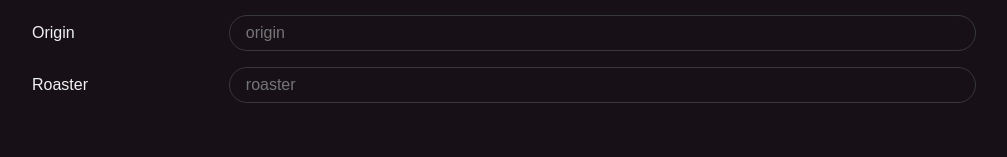
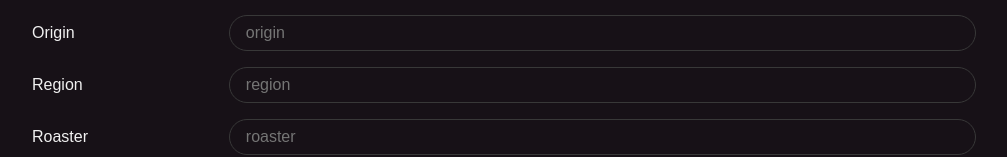
Before and after one commit to pipan/coffee-jurnal, a Vue app: page /create in a window 1280 px wide. Shown: the part 276-433 px from the top of the page, without its empty margins (136-1143 px from the left). Built offline with nearby package versions, Linux system fonts and the light colour scheme.

Commit message:
add region

```diff
--- a/src/components/CoffeeDetailForm.vue
+++ b/src/components/CoffeeDetailForm.vue
@@ -23,6 +23,13 @@
                 :options="coffeeOriginOptions"
                 :value="coffeeOrigin"
                 @change="coffeeOriginValue = $event"></InputReference>
+            <InlineInput label="Region">
+                <input class="input-simple" :class="{'input-simple--active': coffeeRegion}" type="text"
+                    autocomplete="off"
+                    :value="coffeeRegion"
+                    placeholder="region"
+                    @input="coffeeRegionValue = $event.target.value" />
+            </InlineInput>
             <InputReference inputId="coffee-roaster"
                 label="Roaster"
                 placeholder="roaster"
@@ -58,6 +65,7 @@ export default {
             coffeeTypeValue: undefined,
             coffeePlaceValue: undefined,
             coffeeOriginValue: undefined,
+            coffeeRegionValue: undefined,
             coffeeRoasterValue: undefined,
             coffeeRoastIntensityValue: undefined,
             coffeeProcessingValue: undefined
@@ -81,6 +89,12 @@ export default {
                 return this.coffeeOriginValue
             }
             return this.item.coffeeOrigin || ''
+        },
+        coffeeRegion: function () {
+            if (this.coffeeRegionValue !== undefined) {
+                return this.coffeeRegionValue
+            }
+            return this.item.coffeeRegion || ''
         },
         coffeeRoaster: function () {
             if (this.coffeeRoasterValue !== undefined) {
@@ -127,6 +141,7 @@ export default {
             return {
                 coffeePlace: this.coffeePlace,
                 coffeeOrigin: this.coffeeOrigin,
+                coffeeRegion: this.coffeeRegion,
                 coffeeRoaster: this.coffeeRoaster,
                 coffeeType: this.coffeeType,
                 coffeeRoastIntensity: this.coffeeRoastIntensity,
@@ -145,6 +160,7 @@ export default {
         patch: function (data) {
             this.coffeeTypeValue = data.coffeeType || this.coffeeTypeValue
             this.coffeeOriginValue = data.coffeeOrigin || this.coffeeOriginValue
+            this.coffeeRegionValue = data.coffeeRegion || this.coffeeRegionValue
             this.coffeeRoasterValue = data.coffeeRoaster || this.coffeeRoasterValue
             this.coffeeRoastIntensityValue = data.coffeeRoastIntensity || this.coffeeRoastIntensityValue
             this.coffeeProcessingValue = data.coffeeProcessing || this.coffeeProcessingValue
```
